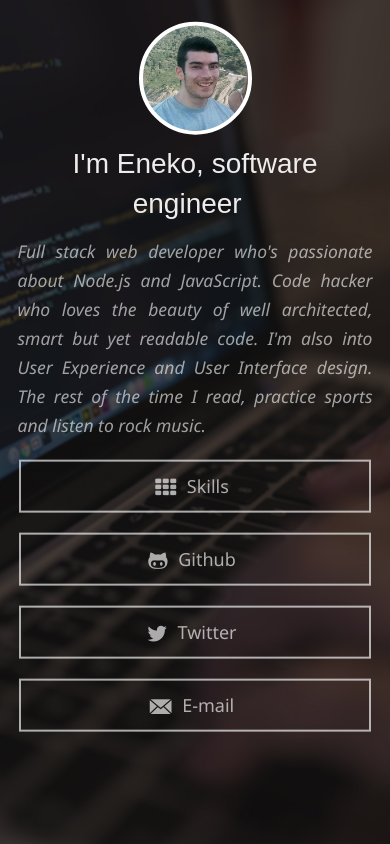
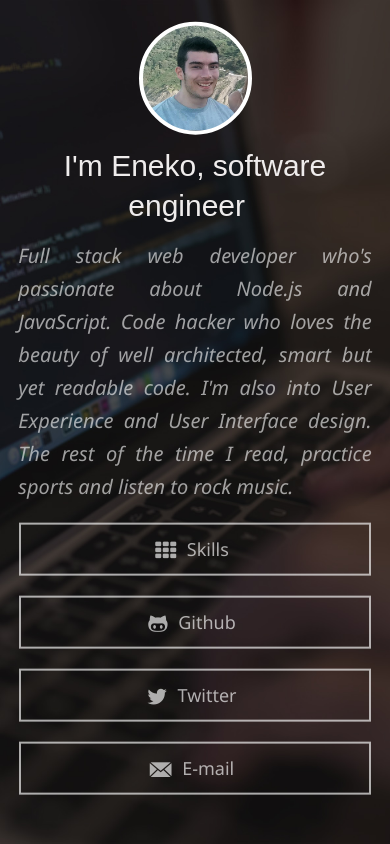
Before and after one commit to eneko89/eneko.me-old, a website: page index.html in a window 390 px wide. Drawn offline with Linux system fonts and the light colour scheme; a web font is replaced by a local one.

Commit message:
Some style changes for small devices.

```diff
--- a/static/css/styles.css
+++ b/static/css/styles.css
@@ -219,9 +219,9 @@ h1:after {
 
   h1 {
     height: 80px;
-    font-size: 28px;
+    font-size: 30px;
     line-height: 40px;
-    margin: 9px 20px 3.5% 20px;
+    margin: 11px 20px 3.5% 20px;
   }
 
   .content {
@@ -239,10 +239,10 @@ h1:after {
   }
 
   #bio > p {
-    padding: 0 4.5% 0 4.5%;
+    padding: 0 4.7% 0 4.7%;
     text-align: justify;
     line-height: 1.65;
-    font-size: 17.5px;
+    font-size: 20px;
   }
 
   #skills {
@@ -271,10 +271,10 @@ h1:after {
 
   h1 {
     height: auto;
-    font-size: 22px;
+    font-size: 23px;
     line-height: 40px;
     margin-top: 4px;
-    margin-bottom: 6px;
+    margin-bottom: 7px;
   }
 
   #avatar {
```
